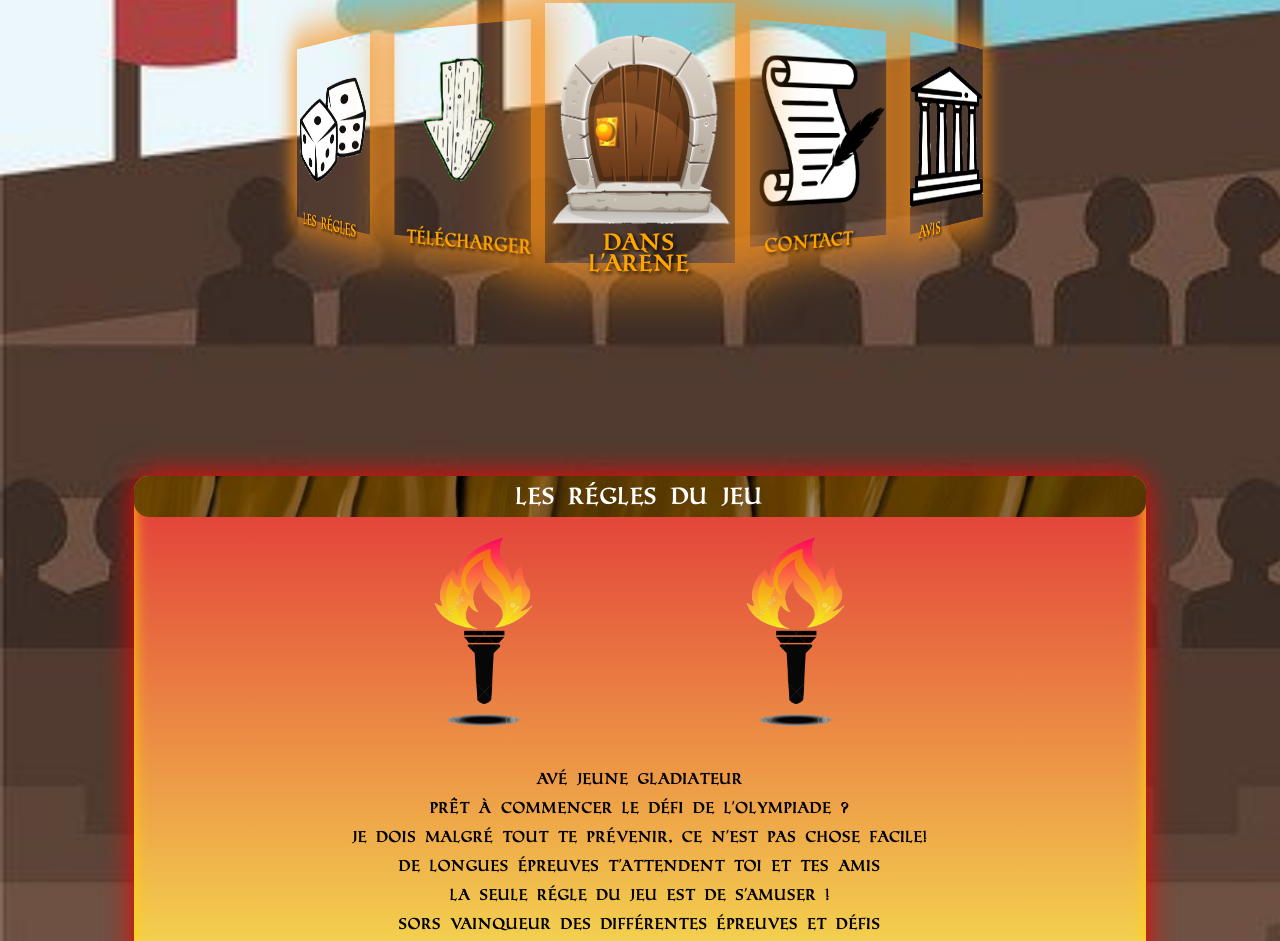
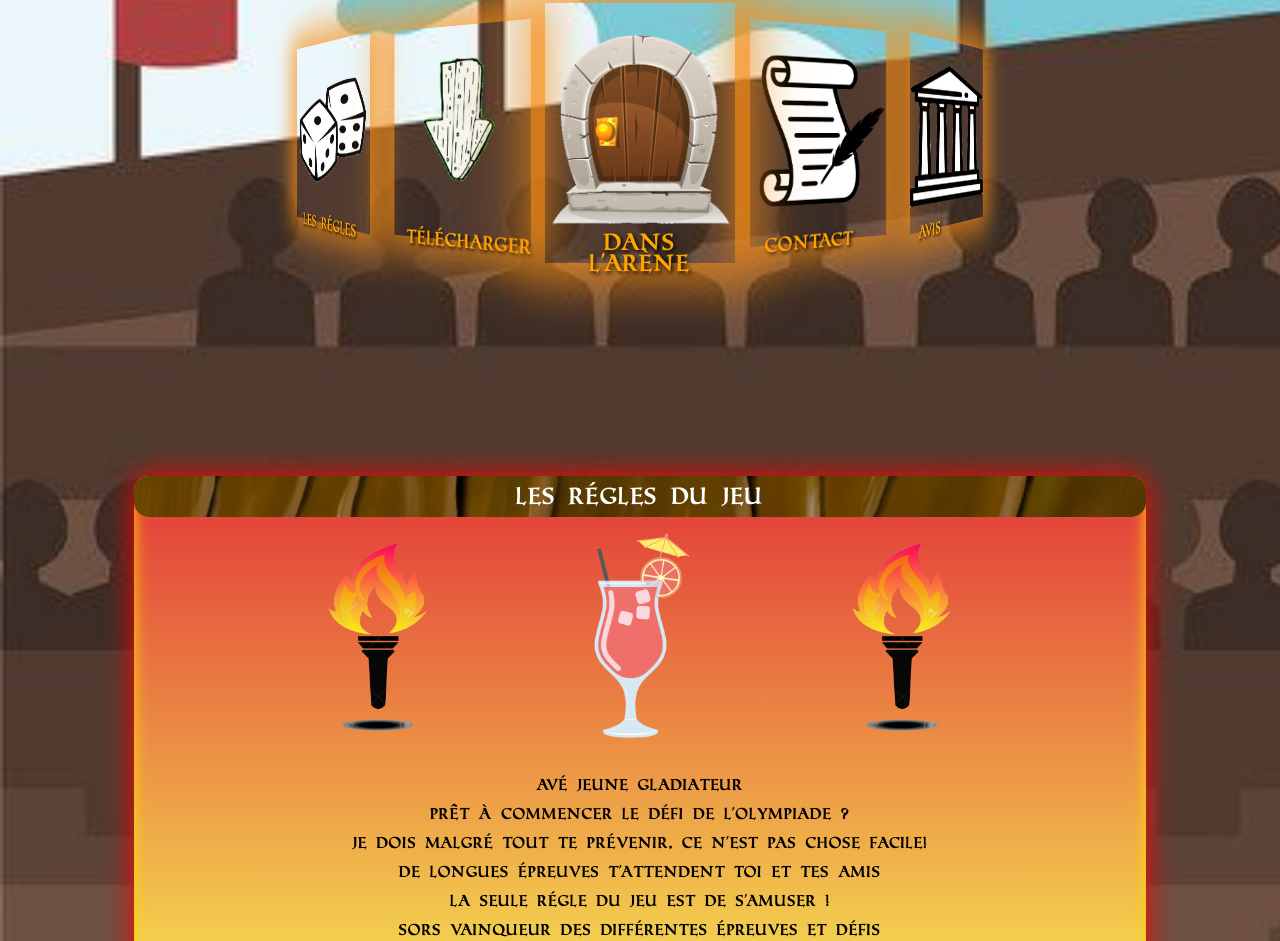
Before and after one commit to Sabrina-b-o/fil_rouge, a plain HTML site: page rea1/Site/index.html in a window 1280 px wide. Shown: the part 287-1228 px from the top of the page. Drawn offline with Linux system fonts and the light colour scheme.

Commit message:
ajout d'une image dans la section regle

```diff
--- a/rea1/Site/index.html
+++ b/rea1/Site/index.html
@@ -38,6 +38,7 @@
         <h2>Les régles du jeu</h2>
         <p>
             <img src="images/flamme.png">
+            <img src="images/coktail.png">
             <img src="images/flamme.png">
             <p>Avé jeune gladiateur</p>
             <p>Prêt à commencer le défi de l'Olympiade ?</p>
--- a/rea1/Site/style/style.css
+++ b/rea1/Site/style/style.css
@@ -222,6 +222,10 @@ h1{
 
 }
 
+#rules img:nth-child(2){
+  width:10%;
+}
+
 
 /* Formulaire */
 
```
Also changed, not shown: rea1/Site/images/coktail.png (added).
